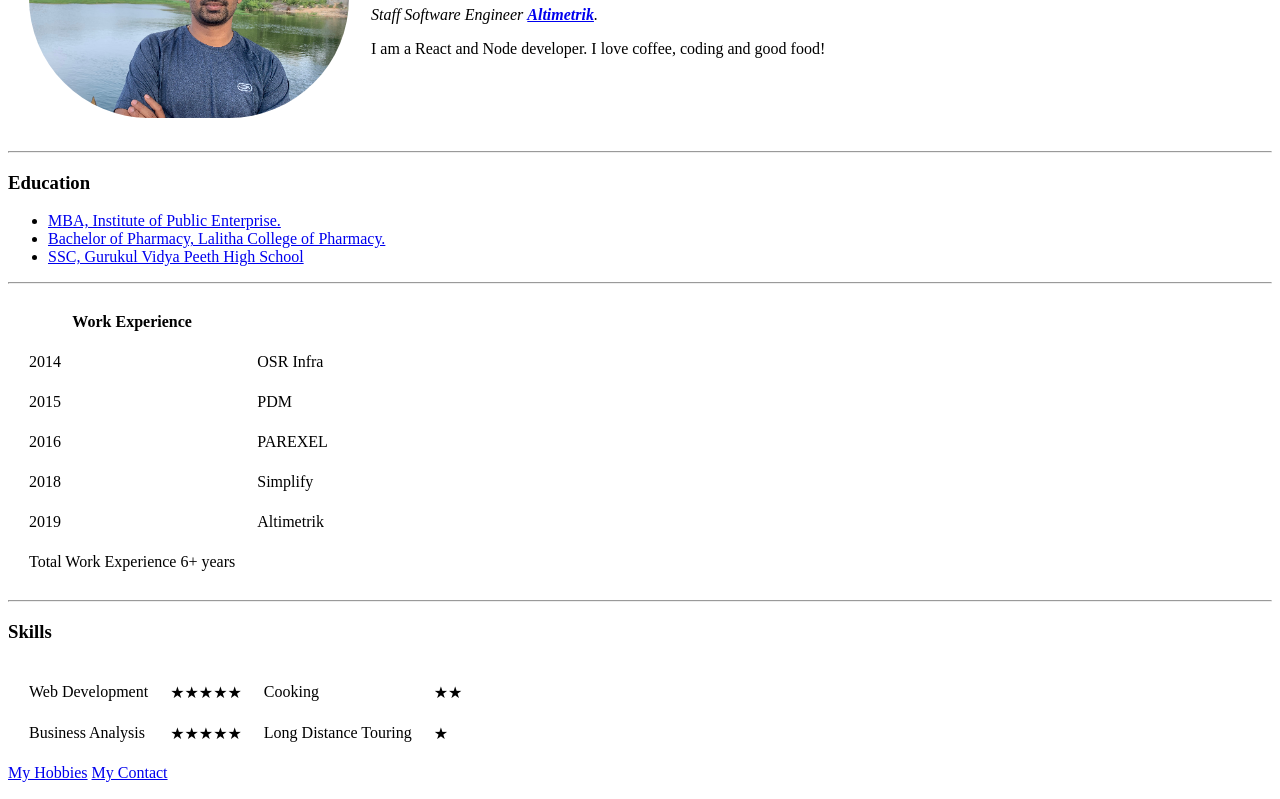
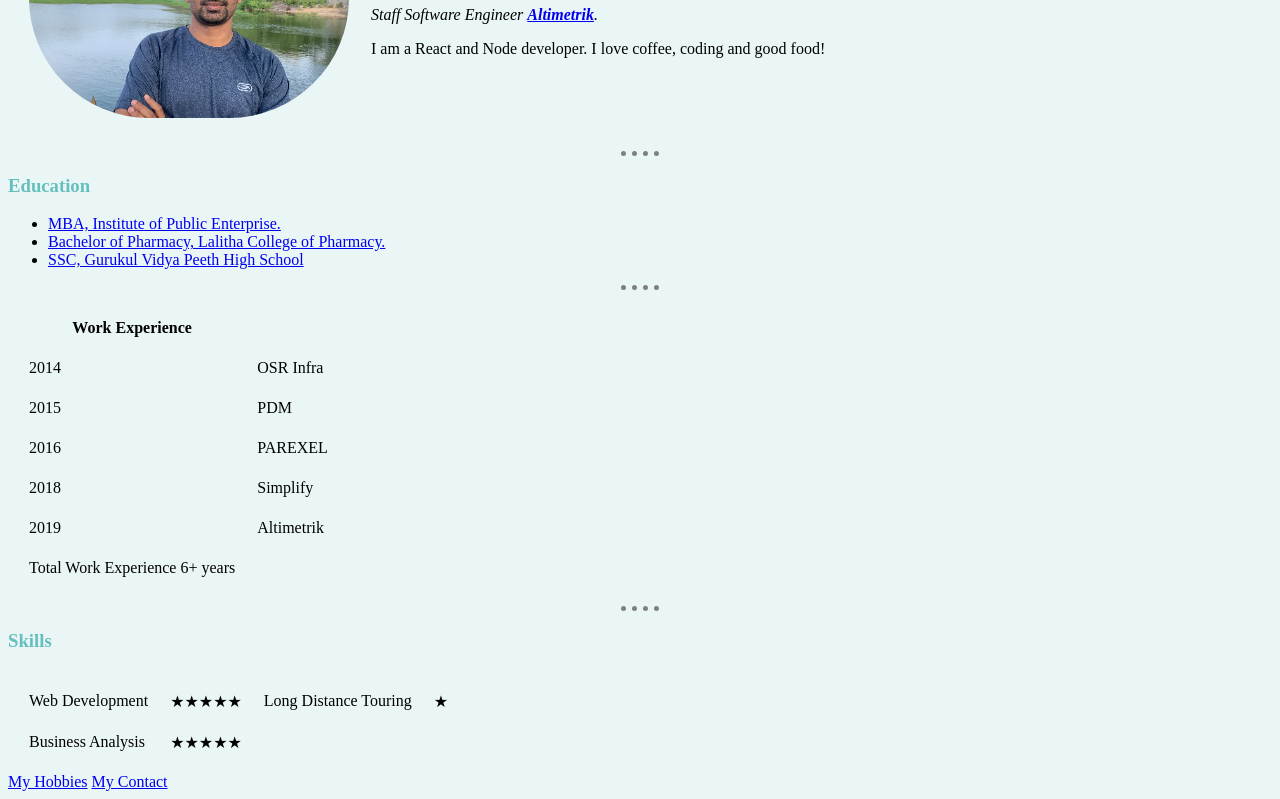
Before and after one commit to alokreddy/cv, a plain HTML site: page index.html in a window 1280 px wide. Shown: the part 151-950 px from the top of the page. Drawn offline with Linux system fonts and the light colour scheme.

Commit message:
styling changes

```diff
--- /dev/null
+++ b/css/styles.css
@@ -0,0 +1,15 @@
+body {
+    background-color: #EAF6F6
+}
+
+hr {
+    border-style: none;
+    border-top-style: dotted;
+    border-color: grey;
+    border-width: 5px;
+    width: 3%
+}
+
+h1, h3 {
+    color: #66bfbf
+}
--- a/index.html
+++ b/index.html
@@ -5,6 +5,7 @@
     <meta charset="UTF-8">
     <meta name="viewport" content="width=device-width, initial-scale=1.0">
     <title>Alok's Personal Site</title>
+    <link rel="stylesheet" href="./css/styles.css">
 </head>
 <!-- https://pbs.twimg.com/profile_images/1283967605196222465/WpJrt7zZ_400x400.jpg -->
 
@@ -77,14 +78,12 @@
             <tr>
                 <td>Web Development</td>
                 <td>★★★★★</td>
-                <td>Cooking</td>
-                <td>★★</td>
+                <td>Long Distance Touring</td>
+                <td>★</td>
             </tr>
             <tr>
                 <td>Business Analysis</td>
                 <td>★★★★★</td>
-                <td>Long Distance Touring</td>
-                <td>★</td>
             </tr>
         </tbody>
     </table>
```
Also changed, not shown: contact-me.html (+1 -0 lines), hobbies.html (+1 -0 lines).
